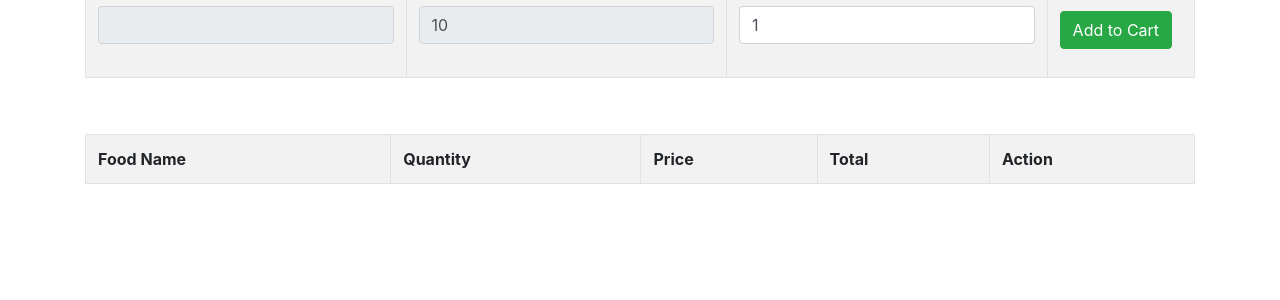
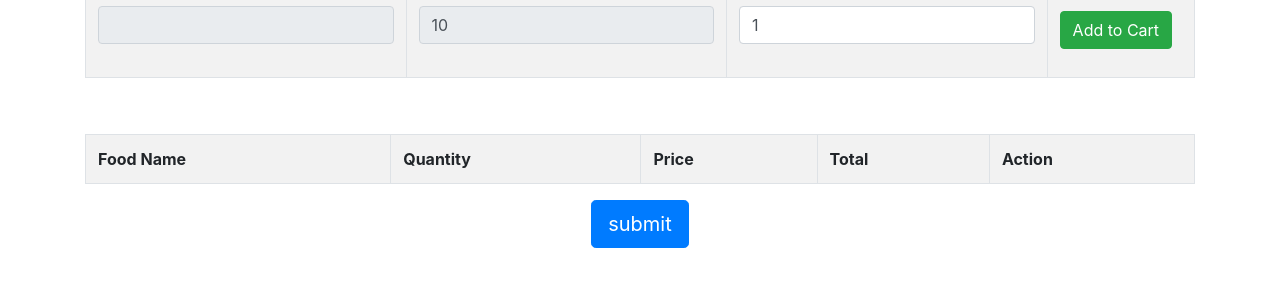
Before and after one commit to nachanok-i/Hotel-management, a PHP site: page /food.php in a window 1280 px wide. Shown: the part 199-499 px from the top of the page. Run offline with PHP 8.4, Linux system fonts and the light colour scheme; tables that the repository leaves empty or names only in its code hold one stand-in row (values such as "Sample post"); data that the repository does not hold is empty; some libraries are stand-ins or nearby versions.

Commit message:
food fontend

```diff
--- a/food.php
+++ b/food.php
@@ -261,6 +261,12 @@ function loadFood()
             }
             ?>
         </table>
+        <div >
+            <form method="POST" action=#>
+                <input type="submit" name="sumbit" style="margin-top:5px; " align="center" class="btn btn-lg btn-primary mx-auto d-block" value="submit" />
+            </form>
+        </div>
+
     </div>
 
 </body>
```
